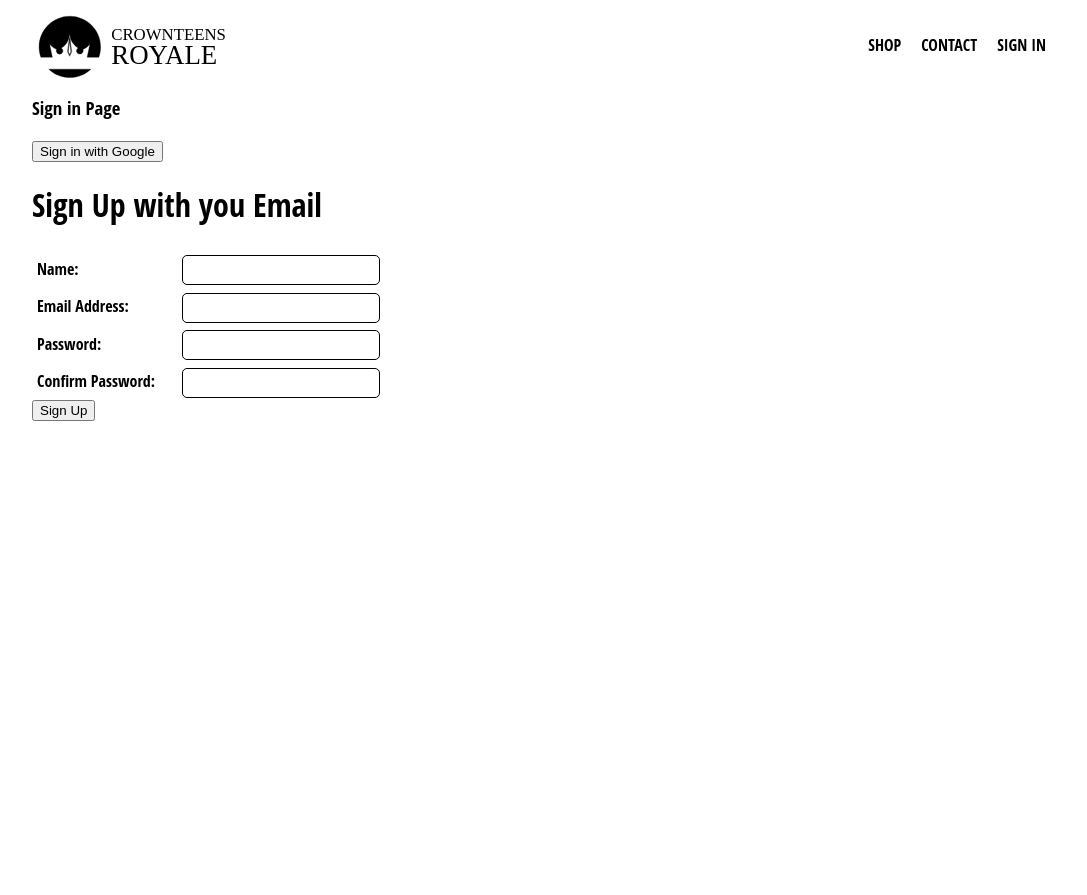
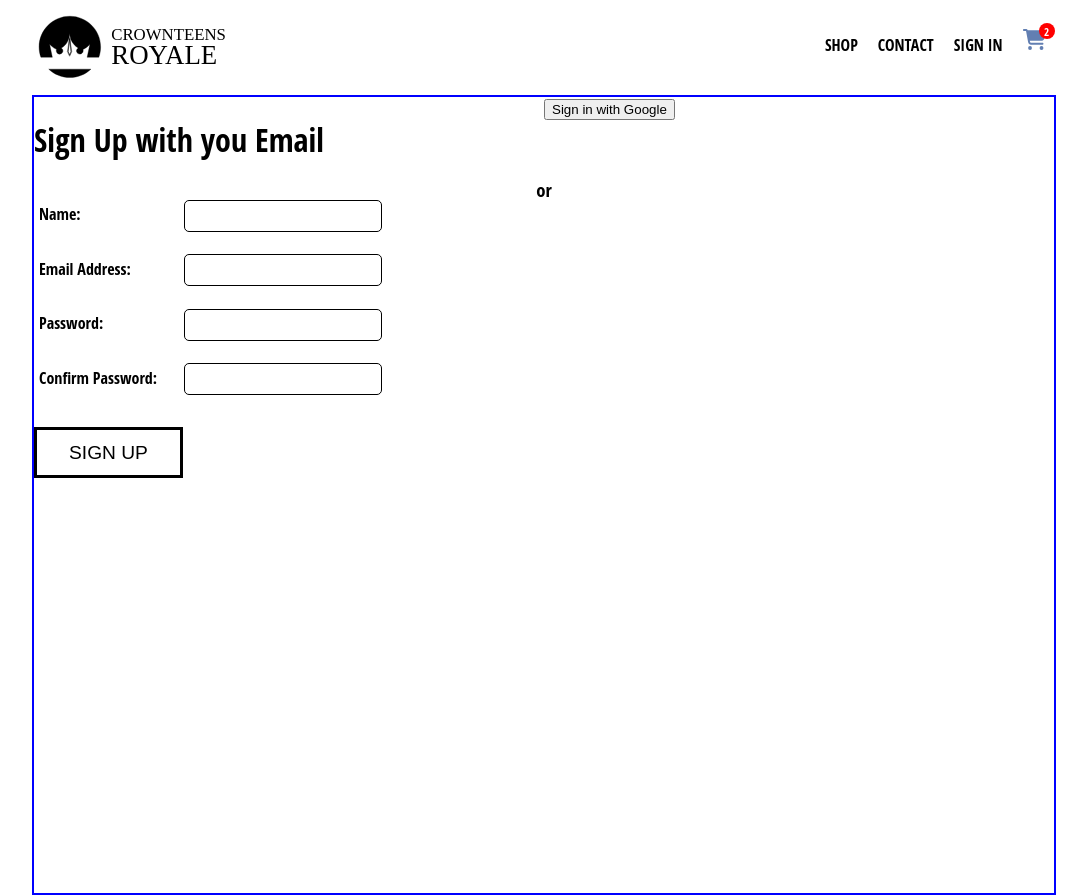
Before and after one commit to mattlauigan/crownteens_royale, a React (Vite) app: page /signin in a window 1280 px wide. Shown: the whole page, without its empty margins (96-1183 px from the left). Before the commit the page ends 800 px from the top, so only its background shows below. Built offline with nearby package versions, Linux system fonts and the light colour scheme.

Commit message:
"Updated App.tsx routes, removed App.css, modified navigation.styles.scss, form-input.component.tsx, nav-component.tsx, SigninMainPage.tsx, and SignupFormPage.tsx. Added NavCartHover component, CartDataType,

```diff
--- a/src/App.tsx
+++ b/src/App.tsx
@@ -13,8 +13,8 @@ const App = () => {
     <Routes>
       <Route path="/" element={<Navigation />}>
         <Route index element={<Home />} />
-        <Route path="shop" element={<ContactMainPage />} />
-        <Route path="contact" element={<ShopMainPage />} />
+        <Route path="shop" element={<ShopMainPage />} />
+        <Route path="contact" element={< ContactMainPage/>} />
         <Route path="signin" element={<SigninMainPage />} />
         <Route path="cartpage" element={<CartPage />} />
       </Route>
--- a/src/assets/css/App.css
+++ b/src/assets/css/App.scss
@@ -2,3 +2,4 @@
 @import "./category-item.style.scss";
 @import "./navigation.styles.scss";
 @import "./form-input.style.scss";
+@import "./signin-container.style.scss"
--- a/src/assets/css/navigation.styles.scss
+++ b/src/assets/css/navigation.styles.scss
@@ -26,29 +26,110 @@
       display: flex;
       gap: .5rem;
 
-      strong{
+      strong {
         position: relative;
-        bottom: -.7rem;
+        bottom: -1.3rem;
       }
+
+
 
       img {
         height: 1.3rem;
-        position:relative;
-        bottom: -.3rem;
+        position: relative;
+        bottom: -1rem;
       }
-      p {
+
+      .quantity {
+        input[type="text"] {
+          width: 1rem;
+        }
+
+        input[type="button"]{
+          border: none;
+          margin:.2rem;
+          cursor:pointer;
+        }
+      }
+
+      .cart-number {
         color: #ffff;
         font-size: .7rem;
-        font-weight:700;
+        font-weight: 700;
         position: relative;
-        top:-1rem;
-        left:-1rem;
+        top: -1.7rem;
+        // left: -.9rem;
+        right: -1rem;
         background-color: red;
         width: 1rem;
         height: 1rem;
         text-align: center;
         padding-top: .1rem;
         border-radius: 1rem;
+      }
+
+      span {
+        position: relative;
+
+        ul {
+          background: white;
+          display: none;
+          height: auto;
+          position: absolute;
+          padding: .5rem;
+          margin-top: -2rem;
+          border: 1px grey solid;
+          border-radius: 5px;
+          // background-color: rgb(250, 241, 241);
+          z-index: 100;
+          width: 225px;
+          list-style-type: none;
+          text-align: center;
+
+          li {
+            padding:.8rem;
+            // border-style: outset;
+            box-shadow:1px 5px 5px -4px rgba(0,0,0,0.32);
+            margin-bottom:.2rem;
+            font-size:.6rem;
+            border-radius:5px;
+            h3{
+              margin-block:.4rem;
+              text-align: left;
+            }
+
+
+            .item-detail-container {
+              display:flex;
+              justify-content: space-between;
+              .item-detail {
+                color:grey
+              }
+
+              .item-price {
+                color: red;
+              }
+            }
+
+            .quantity {
+              text-align: right;
+            }
+          }
+
+          .checkout-hover {
+            padding:1rem;
+            width:auto;
+            border:1px solid red;
+            background-color:red ;
+            color:white
+          }
+        }
+
+        &:hover {
+          ul {
+
+            display: block
+          }
+        }
       }
     }
 
--- /dev/null
+++ b/src/assets/css/signin-container.style.scss
@@ -0,0 +1,74 @@
+.signin-main-container {
+  display: flex;
+  justify-content: center;
+  width: 100%;
+  height: 100vh;
+  // background-color: blue;
+  border: 2px blue solid;
+
+  .half-or {
+    position: absolute;
+    // background-color: white;
+    width: 5rem;
+    height: 5rem;
+    text-align: center;
+    margin-top: 5rem;
+
+
+  }
+
+
+
+  .signup-form {
+    // background-color: green;
+    width: 100vw;
+    flex-direction: column;
+
+
+
+
+    .form-card {
+
+      margin-block: 2rem;
+
+      .formInput {
+        margin-block: 1rem;
+
+        input[type=text],
+        input[type=password] {
+          height: 2rem;
+
+          &:focus {
+            outline: none
+          }
+        }
+      }
+    }
+
+    button {
+      cursor: pointer;
+      font-size: 1.2rem;
+      text-transform: uppercase;
+      background-color: transparent;
+      border: .2rem solid black;
+      padding-inline: 2rem;
+      padding-block: .7rem;
+
+      &:hover {
+        border: none;
+        background-color: black;
+        border: .2rem solid white;
+        color: white
+      }
+
+    }
+  }
+
+
+
+  .google-signin {
+
+    width: 100vw;
+  }
+
+}
--- a/src/components/form-input/form-input.component.tsx
+++ b/src/components/form-input/form-input.component.tsx
@@ -27,15 +27,6 @@ const FormInput = ({
         value={value}
         minLength={3}
         maxLength={20}
-        style={{
-          height: "30px",
-          border: "1.5px solid black",
-          borderRadius: "5px",
-          padding: "10px",
-          font: "Open Sans Condensed , sans-serif",
-          fontSize: "13px",
-          letterSpacing: "1px",
-        }}
       />
     </div>
   );
--- /dev/null
+++ b/src/components/routes/navigation/nav-cart-hover-component.tsx
@@ -0,0 +1,58 @@
+import { Link } from "react-router-dom";
+import cart from "../../../assets/cart.svg";
+import { useEffect, useState } from "react";
+import { CartDataType } from "ts/types/component";
+
+type props = {
+  items: CartDataType[];
+};
+
+const NavCartHover = (props: props) => {
+  const [cartNumber, setCartNumber] = useState<number>(0);
+
+  useEffect(() => {
+    setCartNumber(props.items.length);
+  }, [props]);
+
+  return (
+    <>
+      <span className="user-cart">
+        <span>
+          <Link to="cartpage">
+            <img src={cart} alt="cart" />
+          </Link>
+          <p className="cart-number">{cartNumber}</p>
+          <ul>
+            {props.items.map(
+              ({ id, name, quantity, productdetail, price }: CartDataType) => (
+                <li key={id}>
+                  <h3>{name}</h3>
+
+                  <div className="item-detail-container">
+                    <p className="item-detail">{productdetail}</p>
+                    <p className="item-price">{(price * quantity).toFixed(2)}</p>
+                  </div>
+                  <div className="quantity">
+                    <input value="-" type="button" onClick={() => {}} />
+                    <input type="text" value={quantity} readOnly />
+                    <input type="button" value="+" onClick={() => {}} />
+                  </div>
+                </li>
+              )
+            )}
+            <div className="hover-total-container">
+              <p>Total</p>
+              <p className="item-price"></p>
+            </div>
+
+            <Link to="cartpage">
+              <p className="checkout-hover">Checkout</p>
+            </Link>
+          </ul>
+        </span>
+      </span>
+    </>
+  );
+};
+
+export default NavCartHover;
--- a/src/components/routes/navigation/nav-component.tsx
+++ b/src/components/routes/navigation/nav-component.tsx
@@ -1,17 +1,30 @@
 import { Outlet, Link } from "react-router-dom";
 import logo from "../../../assets/crownteensLogo2.svg";
-import cart from "../../../assets/cart.svg";
 import useSignIn from "../../../utils/store/signin-utils";
-import { useEffect, useState } from "react";
+import NavCartHover from "./nav-cart-hover-component";
+import { CartDataType } from "ts/types/component";
+
 
 const Navigation = () => {
+  const SampleData: CartDataType[] = [
+    {
+      id: 1,
+      name: "Sample Product",
+      productdetail: "This is something",
+      quantity: 1,
+      price: 10.99,
+    },
+    {
+      id: 2,
+      name: "Sample Product 2",
+      productdetail: "This is something 2",
+      quantity: 3,
+      price: 10.29,
+    },
+  ];
   const isLoggedIn = useSignIn((state) => state.isLoggedIn);
   const userDisplayName = useSignIn((state) => state.userDisplayName);
-  const [cartNumber, setCartNumber] = useState<number>(0);
 
-  useEffect(() => {
-    if (isLoggedIn) setCartNumber(1);
-  }, [isLoggedIn]);
 
   return (
     <>
@@ -27,22 +40,11 @@ const Navigation = () => {
           <Link to="shop">SHOP</Link>
           <Link to="contact">CONTACT</Link>
           {isLoggedIn ? (
-            <span className="user-cart">
-              <strong>{userDisplayName}</strong>
-              <Link to="cartpage">
-                <img src={cart} alt="cart" />
-              </Link>
-              <ul>
-                <li>asd</li>
-                <li>asd</li>
-                <li>sda</li>
-                <li>asdasd</li>
-              </ul>
-              <p>{cartNumber}</p>
-            </span>
+            <strong>{userDisplayName}</strong>
           ) : (
             <Link to="signin">SIGN IN</Link>
           )}
+          <NavCartHover items={SampleData} />
         </div>
       </div>
       <div>
--- a/src/components/routes/pages/SigninMainPage.tsx
+++ b/src/components/routes/pages/SigninMainPage.tsx
@@ -16,10 +16,14 @@ const SigninMainPage = () => {
   };
 
   return (
-    <div>
-      <h3>Sign in Page</h3>
+    <div className="signin-main-container">
+
+
+      <SignupFormPage />
+      <h3 className="half-or">or</h3>
+      <div className="google-signin">
       <button onClick={GooglePopup}>Sign in with Google</button>
-      <SignupFormPage />
+      </div>
     </div>
   );
 };
--- a/src/components/routes/pages/SignupFormPage.tsx
+++ b/src/components/routes/pages/SignupFormPage.tsx
@@ -27,13 +27,13 @@ const SignupFormPage = () => {
     } catch (error) {
       console.log("There is an error creating the user", error);
     }
-
   };
 
   return (
-    <div>
+    <div className="signup-form">
       <h1>Sign Up with you Email</h1>
       <form onSubmit={async () => handleSubmit}>
+        <div className="form-card">
           <FormInput
             name="displayName"
             label="Name:"
@@ -60,6 +60,8 @@ const SignupFormPage = () => {
             value={SignUpData.confirmPassword!}
             hidden
           />
+        </div>
+
         <button type="submit">Sign Up</button>
       </form>
     </div>
--- a/src/index.scss
+++ b/src/index.scss
@@ -1,4 +1,4 @@
-@import "./assets/css/App.css";
+@import "./assets/css/App.scss";
 * {
   box-sizing: border-box;
 }
```
Also changed, not shown: src/ts/types/component.ts (+9 -0 lines). Lines whose indentation alone changed are shown as unchanged.
